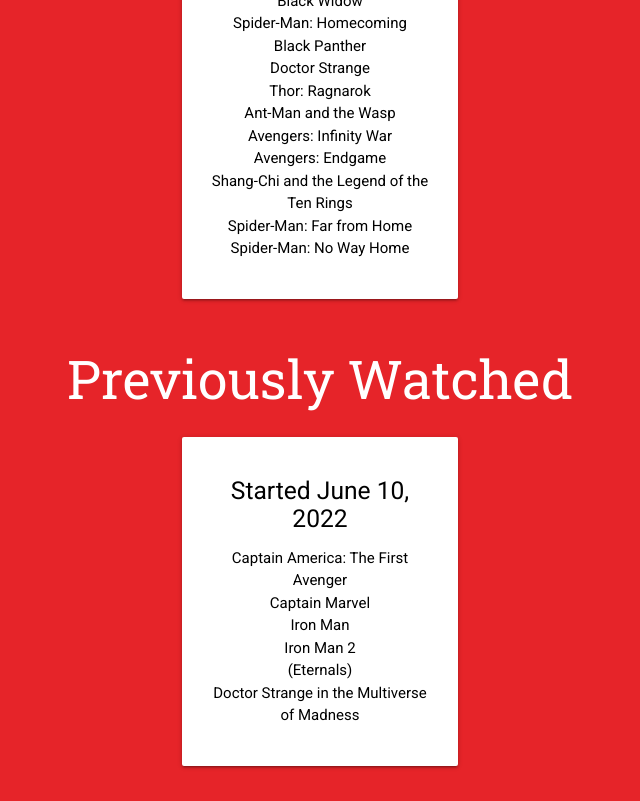
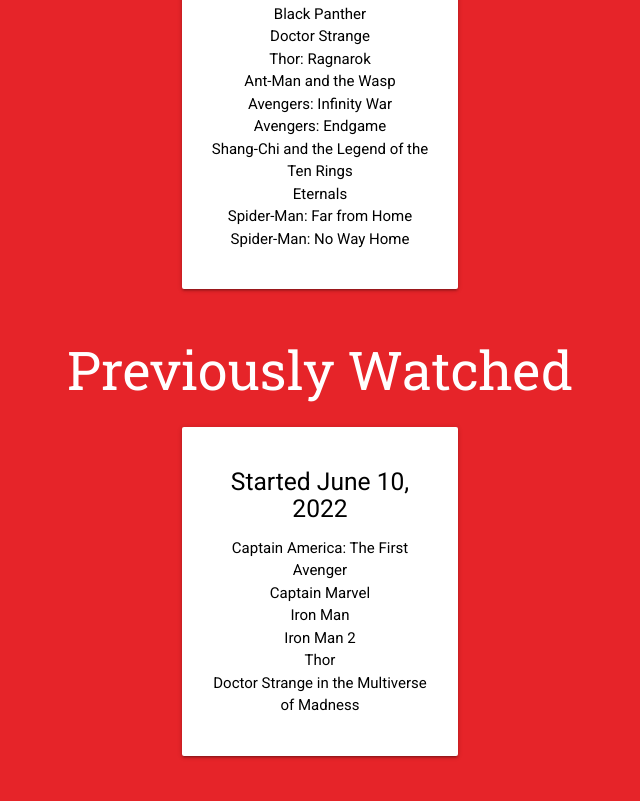
Before and after one commit to rorpage/pages-watch-mcu, a plain HTML site: page index.html in a window 1280 px wide. Shown: the part 855-1656 px from the top of the page, without its empty margins (320-960 px from the left). Drawn offline with nearby package versions, Linux system fonts and the light colour scheme.

Commit message:
update index, put Eternals back in list

```diff
--- a/index.html
+++ b/index.html
@@ -70,7 +70,7 @@
   <script src="https://cdnjs.cloudflare.com/ajax/libs/materialize/1.0.0/js/materialize.min.js"></script>
   <script src="js/handlebars.js"></script>
   <script>
-    var index = 4;
+    var index = 5;
 
     var movies = [
       {
@@ -166,6 +166,10 @@
         title: 'Shang-Chi and the Legend of the Ten Rings'
       },
       {
+        src: 'eternals.jpg',
+        title: 'Eternals'
+      },
+      {
         src: 'spiderman_far_from_home.jpg',
         title: 'Spider-Man: Far from Home'
       },
@@ -184,10 +188,6 @@
 
     // Add not watched or skipped movies
     watchedMovies.push(
-      {
-        src: 'eternals.jpg',
-        title: '(Eternals)'
-      },
       {
         src: 'doctor_strange_in_the_multiverse_of_madness.jpg',
         title: 'Doctor Strange in the Multiverse of Madness'
```
